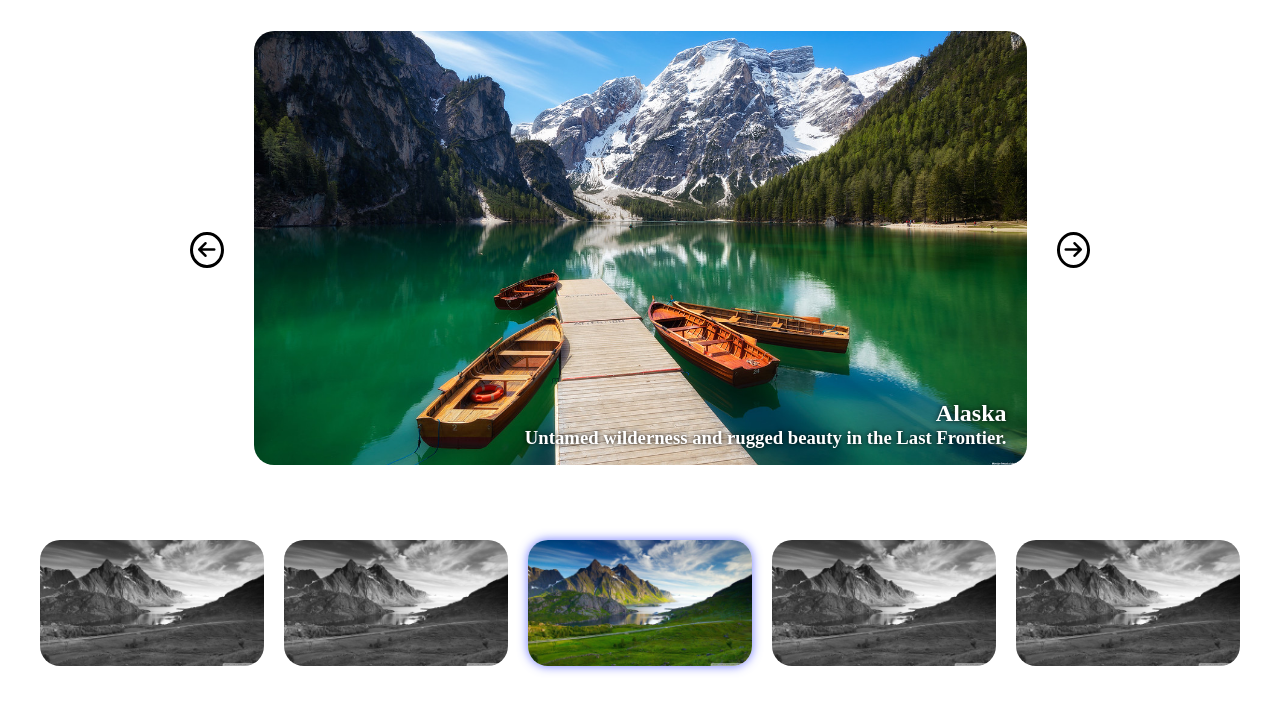
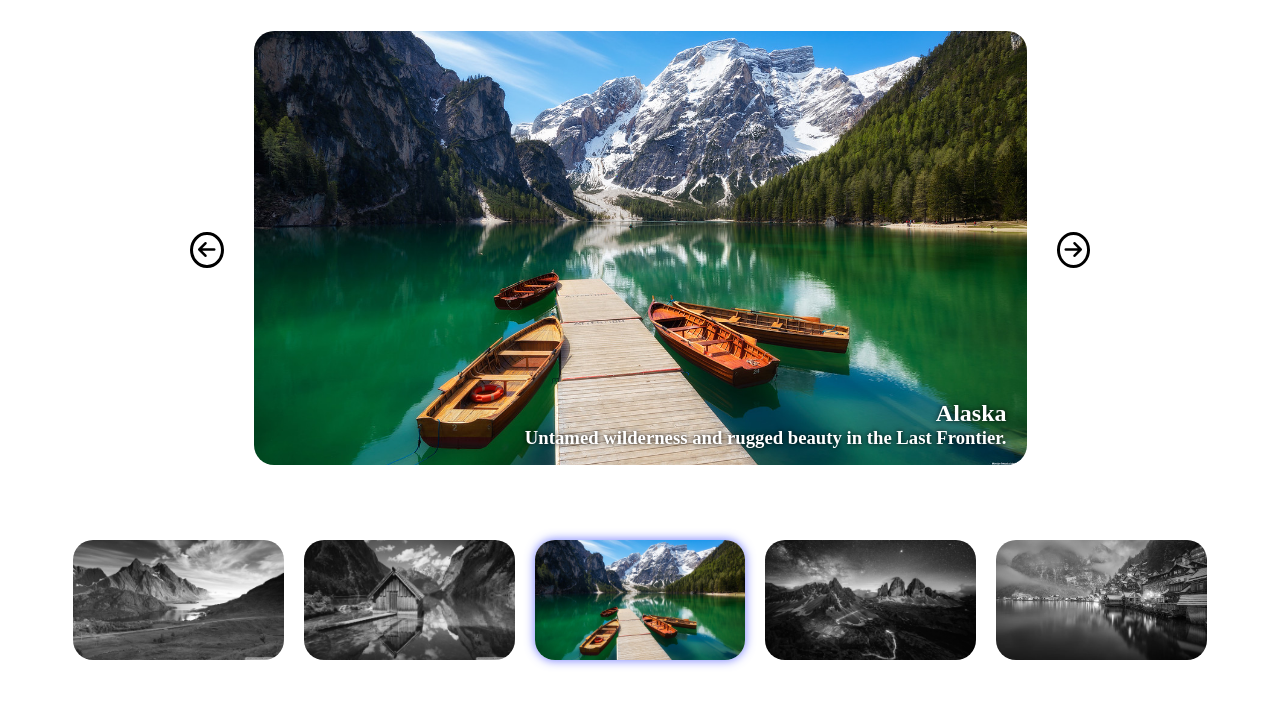
Before and after one commit to FrancescoPalazzo97/js-slider, a plain HTML site: page index.html in a window 1280 px wide. Drawn offline with Linux system fonts and the light colour scheme.

Commit message:
[UPD] Added function to add thumbnail

```diff
--- a/css/style.css
+++ b/css/style.css
@@ -47,6 +47,11 @@
     border-radius: 20px;
 }
 
+#thumbnails img {
+    height: 120px;
+}
+
+
 .gallery figcaption {
     position: absolute;
     bottom: 20px;
--- a/index.html
+++ b/index.html
@@ -28,7 +28,7 @@
         </div>
         <div id="thumbnails">
             <!-- Anteprime immagini -->
-            <div class="col-20">
+            <!-- <div class="col-20">
                 <img src="./img/01.jpg" alt="" class="on-focus">
             </div>
             <div class="col-20">
@@ -42,7 +42,7 @@
             </div>
             <div class="col-20">
                 <img src="./img/01.jpg" alt="">
-            </div>
+            </div> -->
         </div>
     </div>
     <script src="./js/script.js"></script>
--- a/js/script.js
+++ b/js/script.js
@@ -45,6 +45,16 @@ const createImage = (galleryImage) => {
 
 }
 
+const createGallery = (i) => {
+
+  let col = `<div class="col-20">
+                <img src="./img/0${i + 1}.jpg" alt="">
+            </div>`
+
+  return col
+
+}
+
 //   definizione della funzione che va a ciclare l'array ed a creare le immagini a partire da questo nell'html
 const renderImages = (array) => {
 
@@ -59,6 +69,18 @@ const renderImages = (array) => {
   }
 
   gallery.innerHTML = images;
+}
+
+const renderGallery = (array) => {
+
+  let cols = '';
+
+  for (let i = 0; i < array.length; i++) {
+    cols += createGallery(i);
+  }
+
+  document.getElementById(`thumbnails`).innerHTML = cols
+
 }
 
 // funzione che mi manda avanti le immagini da vedere
@@ -102,8 +124,6 @@ const previousImage = () => {
 
 const changeImage = (index) => {
 
-  clearInterval(intervalId)
-
   for (i = 0; i < images.length; i++) {
     images[i].classList.remove('active');
     thumbnail[i].classList.remove('on-focus');
@@ -112,7 +132,8 @@ const changeImage = (index) => {
   images[index].classList.add('active');
   thumbnail[index].classList.add('on-focus');
 
-  intervalId = setInterval(nextImage, 2000);
+  clearInterval(intervalId)
+  // intervalId = setInterval(nextImage, 2000);
 
 }
 
@@ -120,9 +141,11 @@ const changeImage = (index) => {
 
 // siamo andati a renderizzare tutte le immagini
 renderImages(pics);
+renderGallery(pics);
 
 // definisco il valore inziale del mio indice
 let activeImage = 0;
+let onFocus = 0;
 // // vado a prendere tutte le immagini dal dom
 const images = document.querySelectorAll('#carousel figure');
 // aggiungo all'elemento con indice 0 dell'array images la classe active
@@ -141,6 +164,7 @@ const intervalId = setInterval(nextImage, 2000);
 
 const thumbnail = document.querySelectorAll(`#thumbnails img`);
 console.log(thumbnail)
+thumbnail[onFocus].classList.add('on-focus');
 
 for (let i = 0; i < thumbnail.length; i++) {
   thumbnail[i].addEventListener(`click`, function () {
```
